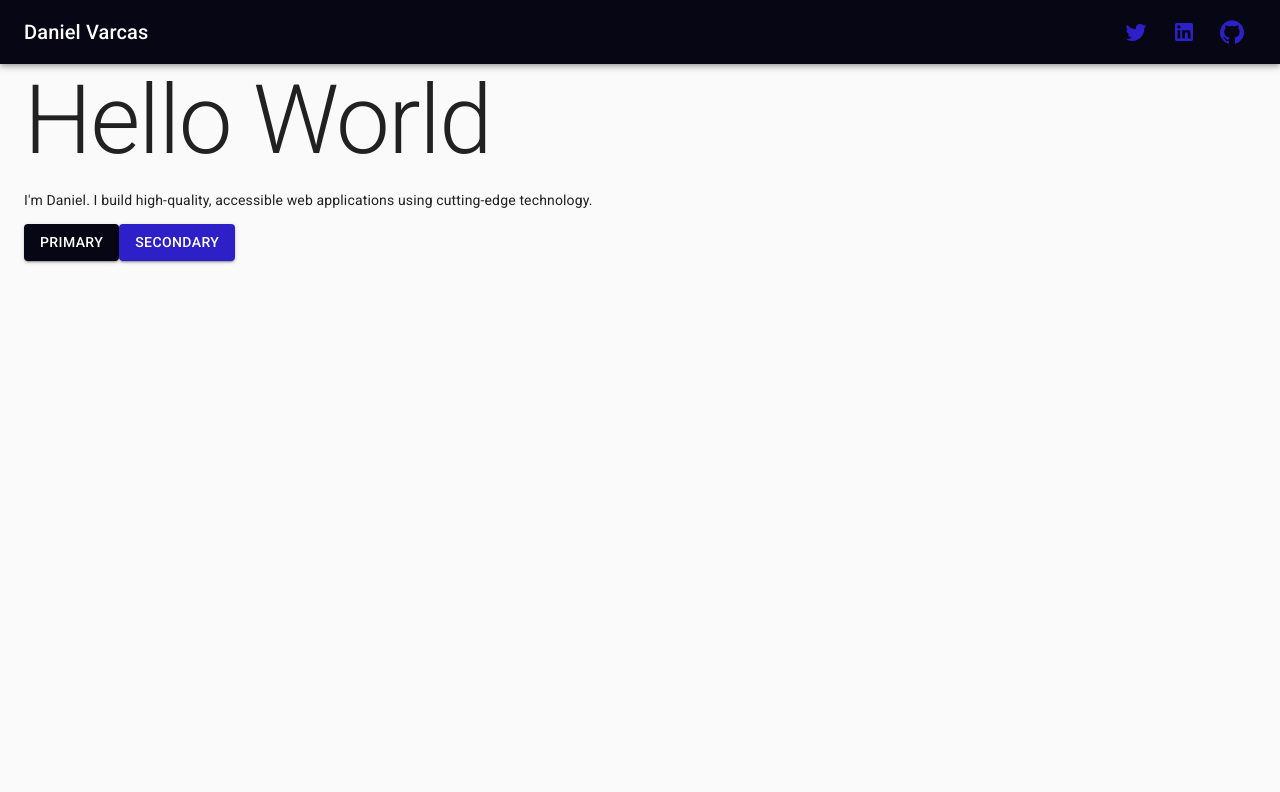
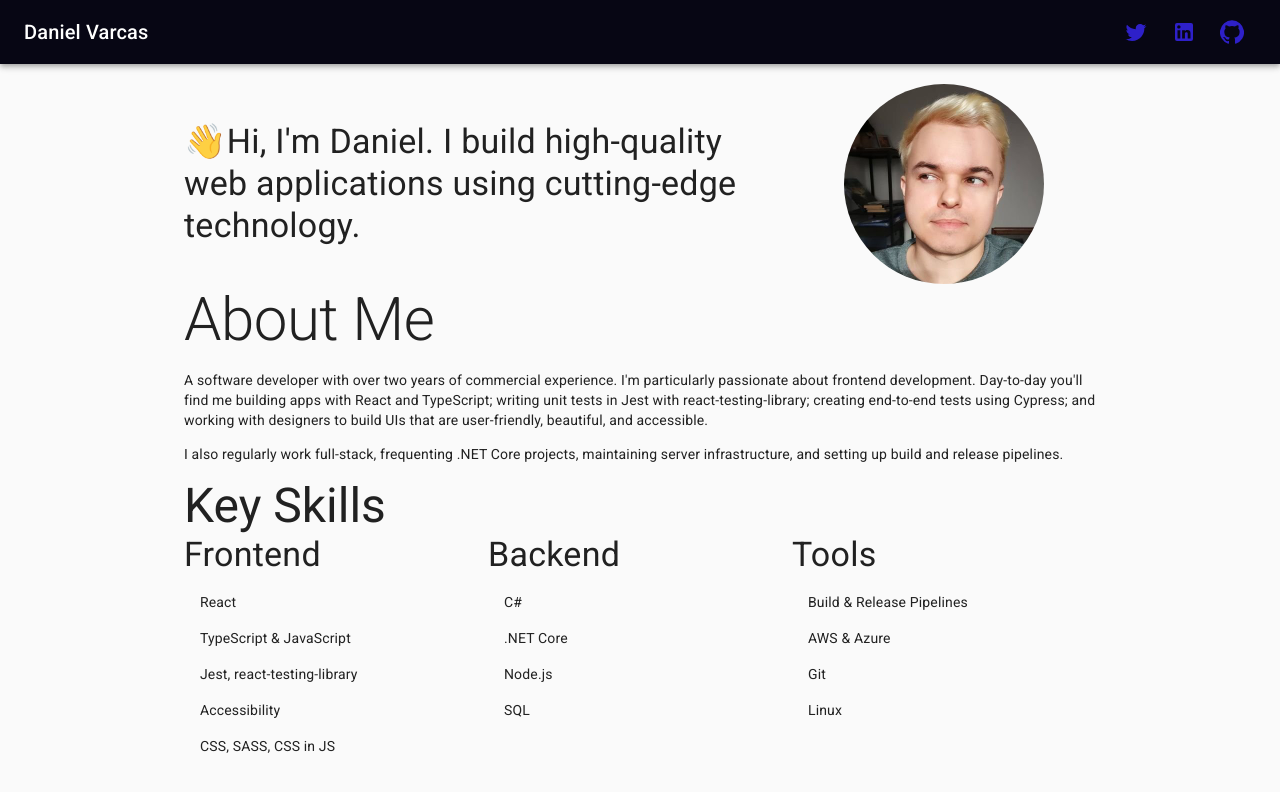
Before and after one commit to danielvarcas/website, a Next.js app: page / in a window 1280 px wide. Shown: the top 792 px of the page. Built offline with nearby package versions, Linux system fonts and the light colour scheme.

Commit message:
Extract navbar and add content

```diff
--- /dev/null
+++ b/src/components/Navbar.tsx
@@ -0,0 +1,41 @@
+import Link from "next/link";
+import TwitterIcon from "@material-ui/icons/Twitter";
+import LinkedInIcon from "@material-ui/icons/LinkedIn";
+import GitHubIcon from "@material-ui/icons/GitHub";
+import {
+  AppBar,
+  Toolbar,
+  Box,
+  Typography,
+  IconButton,
+} from "@material-ui/core";
+
+export function Navbar(): JSX.Element {
+  return (
+    <AppBar position="static">
+      <Toolbar>
+        <Box marginRight="auto">
+          <Typography variant="h6">Daniel Varcas</Typography>
+        </Box>
+
+        <Link href="https://twitter.com/dan_j_v" passHref>
+          <IconButton color="secondary" component="a" target="_blank">
+            <TwitterIcon />
+          </IconButton>
+        </Link>
+
+        <Link href="https://www.linkedin.com/in/daniel-varcas/" passHref>
+          <IconButton color="secondary" component="a" target="_blank">
+            <LinkedInIcon />
+          </IconButton>
+        </Link>
+
+        <Link href="https://github.com/danielvarcas" passHref>
+          <IconButton color="secondary" component="a" target="_blank">
+            <GitHubIcon />
+          </IconButton>
+        </Link>
+      </Toolbar>
+    </AppBar>
+  );
+}
--- a/src/pages/index.tsx
+++ b/src/pages/index.tsx
@@ -1,19 +1,27 @@
 import Head from "next/head";
-import Link from "next/link";
+import { Navbar } from "../components/Navbar";
 import {
-  AppBar,
   Container,
-  Toolbar,
   Typography,
-  Button,
+  List,
+  ListItem,
+  Grid,
   Box,
-  IconButton,
+  makeStyles,
 } from "@material-ui/core";
-import TwitterIcon from "@material-ui/icons/Twitter";
-import LinkedInIcon from "@material-ui/icons/LinkedIn";
-import GitHubIcon from "@material-ui/icons/GitHub";
+import Image from "next/image";
+
+const useStyles = makeStyles({
+  circular: {
+    borderRadius: "50%",
+  },
+  main: {
+    padding: "20px 0",
+  },
+});
 
 export default function Home(): JSX.Element {
+  const classes = useStyles();
   return (
     <>
       <Head>
@@ -25,50 +33,82 @@ export default function Home(): JSX.Element {
         />
       </Head>
 
-      <AppBar position="static">
-        <Toolbar>
-          <Box marginRight="auto">
-            <Typography variant="h6">Daniel Varcas</Typography>
-          </Box>
+      <Navbar />
 
-          <Link href="https://twitter.com/dan_j_v" passHref>
-            <IconButton color="secondary" component="a" target="_blank">
-              <TwitterIcon />
-            </IconButton>
-          </Link>
+      <main className={classes.main}>
+        <Container maxWidth="md">
+          <Grid container alignItems="center">
+            <Grid item sm={8}>
+              <Typography variant="h4" component="h1">
+                <span role="img" aria-label="waving">
+                  👋
+                </span>
+                Hi, I&apos;m Daniel. I build high-quality web applications using
+                cutting-edge technology.
+              </Typography>
+            </Grid>
+            <Grid item sm={4}>
+              <Box display="flex" justifyContent="center">
+                <Image
+                  src="/me.jpg"
+                  alt="Me"
+                  width="200px"
+                  height="200px"
+                  className={classes.circular}
+                />
+              </Box>
+            </Grid>
+          </Grid>
 
-          <Link href="https://www.linkedin.com/in/daniel-varcas/" passHref>
-            <IconButton color="secondary" component="a" target="_blank">
-              <LinkedInIcon />
-            </IconButton>
-          </Link>
+          <Typography variant="h2">About Me</Typography>
 
-          <Link href="https://github.com/danielvarcas" passHref>
-            <IconButton color="secondary" component="a" target="_blank">
-              <GitHubIcon />
-            </IconButton>
-          </Link>
-        </Toolbar>
-      </AppBar>
+          <p>
+            A software developer with over two years of commercial experience.
+            I&apos;m particularly passionate about frontend development.
+            Day-to-day you&apos;ll find me building apps with React and
+            TypeScript; writing unit tests in Jest with react-testing-library;
+            creating end-to-end tests using Cypress; and working with designers
+            to build UIs that are user-friendly, beautiful, and accessible.
+          </p>
 
-      <main>
-        <Container>
-          <Typography variant="h1">Hello World</Typography>
+          <p>
+            I also regularly work full-stack, frequenting .NET Core projects,
+            maintaining server infrastructure, and setting up build and release
+            pipelines.
+          </p>
 
-          <div>
-            <p>
-              I&apos;m Daniel. I build high-quality, accessible web applications
-              using cutting-edge technology.
-            </p>
-          </div>
+          <Typography variant="h3">Key Skills</Typography>
 
-          <Button variant="contained" color="primary">
-            Primary
-          </Button>
-
-          <Button variant="contained" color="secondary">
-            Secondary
-          </Button>
+          <Grid container>
+            <Grid item sm={4}>
+              <Typography variant="h4">Frontend</Typography>
+              <List>
+                <ListItem>React</ListItem>
+                <ListItem>TypeScript &amp; JavaScript</ListItem>
+                <ListItem>Jest, react-testing-library</ListItem>
+                <ListItem>Accessibility</ListItem>
+                <ListItem>CSS, SASS, CSS in JS</ListItem>
+              </List>
+            </Grid>
+            <Grid item sm={4}>
+              <Typography variant="h4">Backend</Typography>
+              <List>
+                <ListItem>C#</ListItem>
+                <ListItem>.NET Core</ListItem>
+                <ListItem>Node.js</ListItem>
+                <ListItem>SQL</ListItem>
+              </List>
+            </Grid>
+            <Grid item sm={4}>
+              <Typography variant="h4">Tools</Typography>
+              <List>
+                <ListItem>Build &amp; Release Pipelines</ListItem>
+                <ListItem>AWS &amp; Azure</ListItem>
+                <ListItem>Git</ListItem>
+                <ListItem>Linux</ListItem>
+              </List>
+            </Grid>
+          </Grid>
         </Container>
       </main>
     </>
```
Also changed, not shown: public/me.jpg (added).
